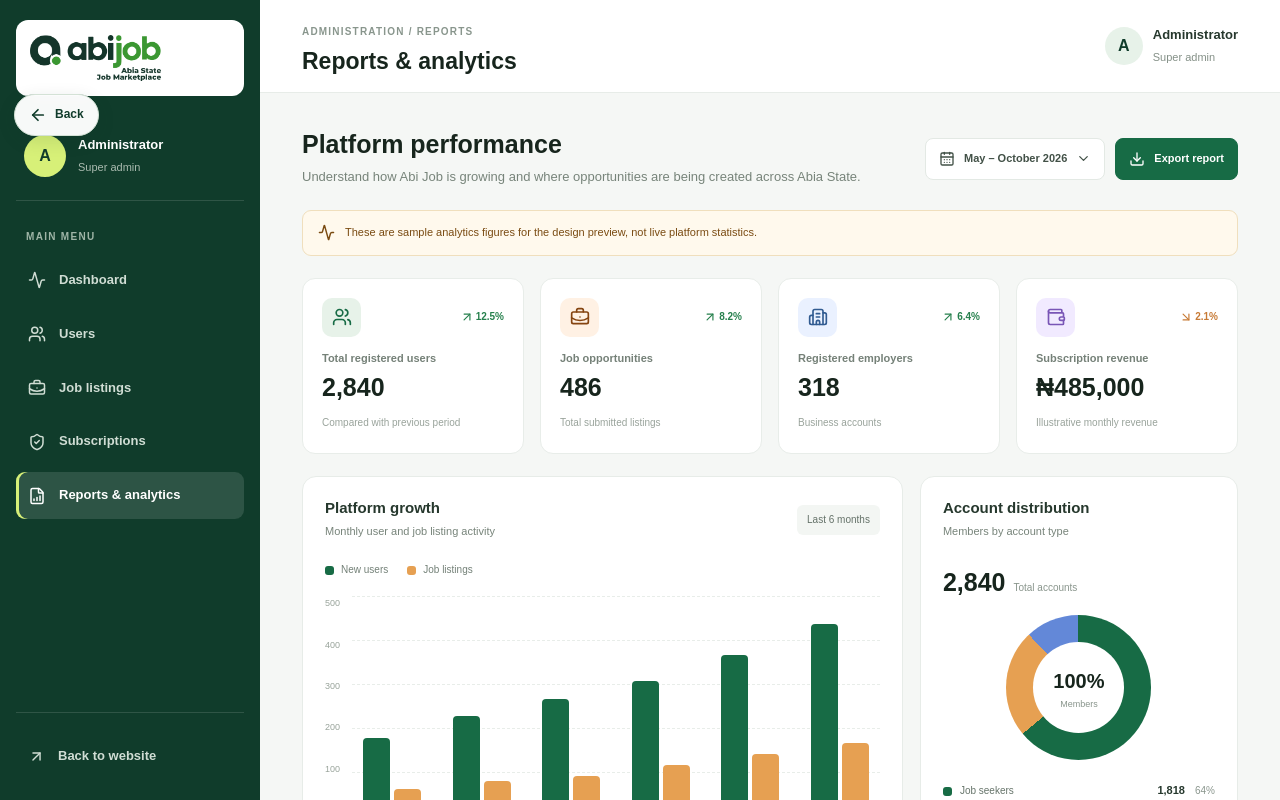
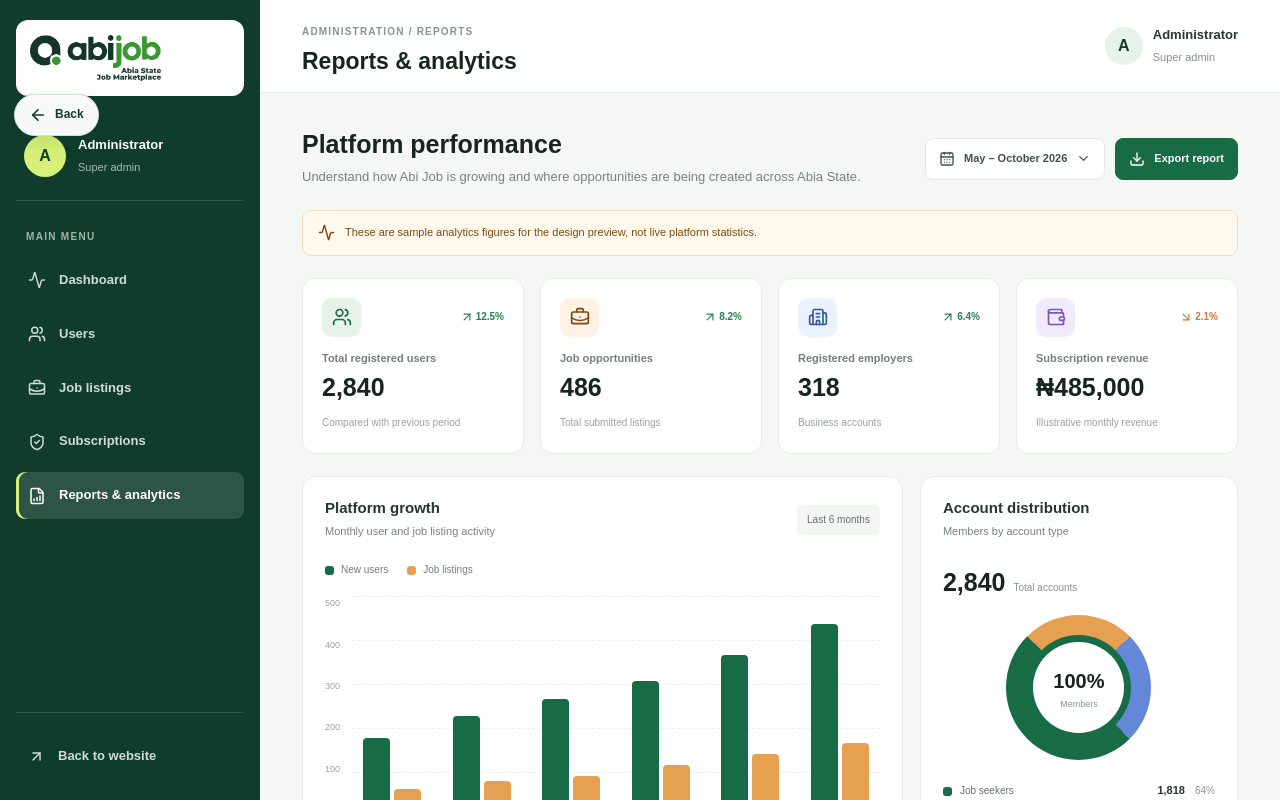
Before and after one commit to nwaezeakumicah-coder/Abijob1, a Next.js app: page /admin/analytics in a window 1280 px wide. Shown: the top 800 px of the page. Built offline with nearby package versions, Linux system fonts and the light colour scheme; no server answers.

Commit message:
Replace gradient backgrounds with solid brand colors

```diff
--- a/app/admin/analytics/analytics.css
+++ b/app/admin/analytics/analytics.css
@@ -498,11 +498,10 @@
   place-items: center;
   margin: 0 auto 22px;
   border-radius: 50%;
-  background: conic-gradient(
-    #176b45 0 64%,
-    #e6a052 64% 88%,
-    #6388d8 88% 100%
-  );
+  background: #176b45;
+  border: 20px solid #176b45;
+  border-top-color: #e6a052;
+  border-right-color: #6388d8;
 }
 
 .admin-analytics-donut-inner {
```
